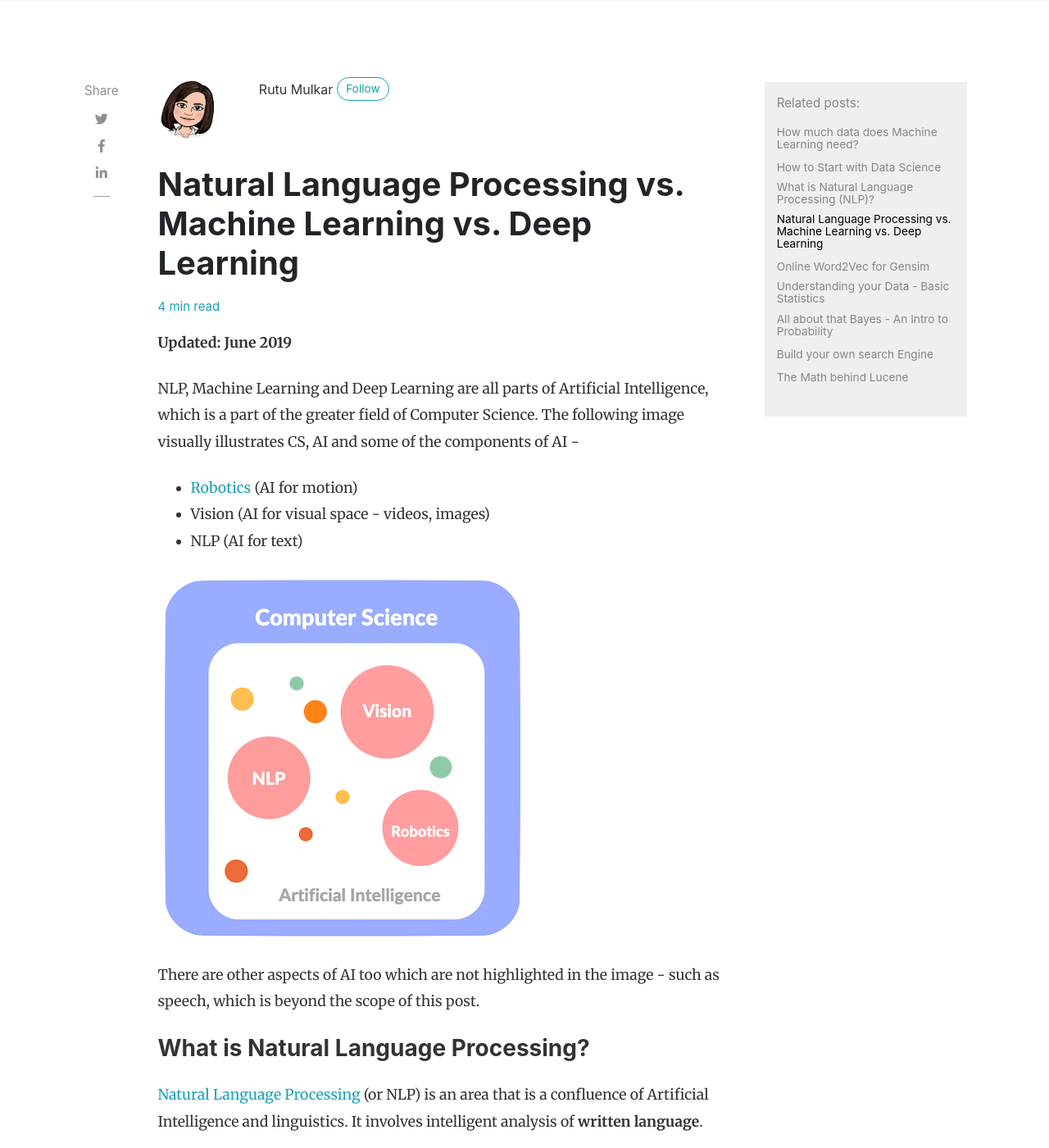
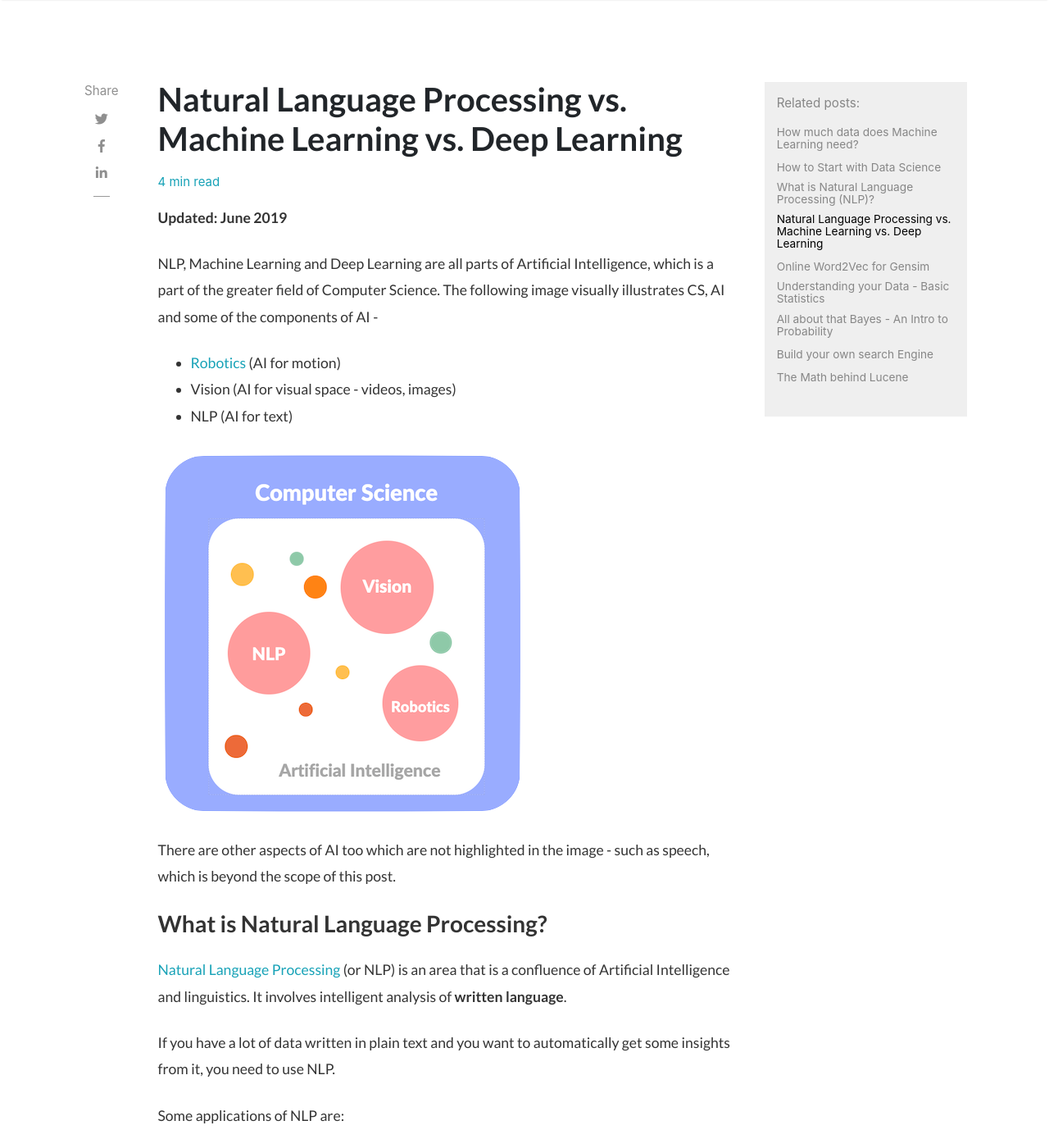
Before and after one commit to rutum/rutum.github.io, a Jekyll site: the page built from _posts/2016-08-08-NLP-ML.md, in a window 1280 px wide and 1400 px high. Shown: the whole window at 82% size. Built offline with Jekyll 4.4.1, drawn with Linux system fonts in a browser that asks for light colours; nearby versions of some CDN libraries; comment, search, counter and statistics services are not loaded.

Commit message:
layout for post, removing author, and changing font to lato

```diff
--- a/_layouts/default.html
+++ b/_layouts/default.html
@@ -12,6 +12,7 @@
 
 <link rel="stylesheet" href="https://stackpath.bootstrapcdn.com/bootstrap/4.1.3/css/bootstrap.min.css" integrity="sha384-MCw98/SFnGE8fJT3GXwEOngsV7Zt27NXFoaoApmYm81iuXoPkFOJwJ8ERdknLPMO" crossorigin="anonymous">
 
+<link href='http://fonts.googleapis.com/css?family=Lato:400,700' rel='stylesheet' type='text/css'>
 
 <link href="{{ site.baseurl }}/assets/css/screen.css" rel="stylesheet">
 
--- a/_layouts/post.html
+++ b/_layouts/post.html
@@ -27,8 +27,8 @@ post_class: post-template
             <div class="mainheading">
 
                 <!-- Author Box -->
-                {% if page.author %}
-                <div class="row post-top-meta">
+                <!-- {% if page.author %} -->
+                <!-- <div class="row post-top-meta">
                     <div class="col-xs-12 col-md-3 col-lg-2 text-center text-md-left mb-4 mb-md-0">
                         {% if author.avatar %}
                         <img class="author-thumb" src="{{site.baseurl}}/{{ author.avatar }}" alt="{{ author.display_name }}">
@@ -40,8 +40,8 @@ post_class: post-template
                         <a target="_blank" class="link-dark" href="{{ author.web }}">{{ author.display_name }}</a><a target="_blank" href="{{ author.twitter }}" class="btn follow">Follow</a>
                         <span class="author-description">{{ author.description }}</span>
                     </div>
-                </div>
-                {% endif %}
+                </div> -->
+                <!-- {% endif %} -->
 
                 <!-- Post Title -->
                 <h1 class="posttitle">{{ page.title }}</h1>
--- a/assets/css/screen.css
+++ b/assets/css/screen.css
@@ -44,7 +44,7 @@ pre {
     border: #E3EDF3 1px solid;
     width: 100%;
     padding: 7px;
-    font-family: monospace, sans-serif;
+    font-family: 'Lato', sans-serif;
     font-size: .9rem;
     white-space: pre;
     overflow: auto;
@@ -322,7 +322,7 @@ span.post-read-more a:hover {
 }
 
 .mainheading h1.sitetitle {
-    font-family: Righteous;
+    font-family: 'Lato', sans-serif;
 }
 
 .mainheading h1.posttitle {
@@ -347,7 +347,7 @@ span.post-read-more a:hover {
 }
 
 .article-post {
-    font-family: Merriweather;
+    font-family: 'Lato', sans-serif;
     font-size: 1.1rem;
     line-height: 1.84;
     color: rgba(0, 0, 0, .8);
@@ -720,7 +720,7 @@ h3,
 h4,
 h5,
 h6 {
-    font-family: -apple-system, system-ui, BlinkMacSystemFont, "Segoe UI", Roboto, "Helvetica Neue", Arial, sans-serif;
+    font-family: 'Lato', sans-serif;
 }
 
 .article-post .h1,
@@ -746,7 +746,7 @@ h6 {
 }
 
 .layout-page .article-post {
-    font-family: -apple-system, BlinkMacSystemFont, "Segoe UI", Roboto, "Helvetica Neue", Arial, sans-serif, "Apple Color Emoji", "Segoe UI Emoji", "Segoe UI Symbol", "Noto Color Emoji";
+    font-family: 'Lato', sans-serif;
     font-size: 1rem;
 }
 
```
